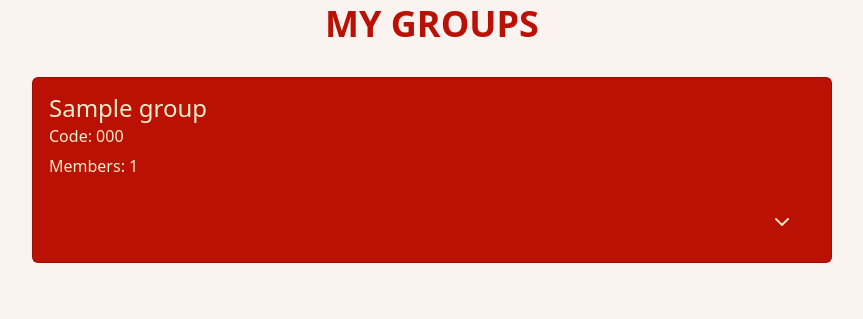
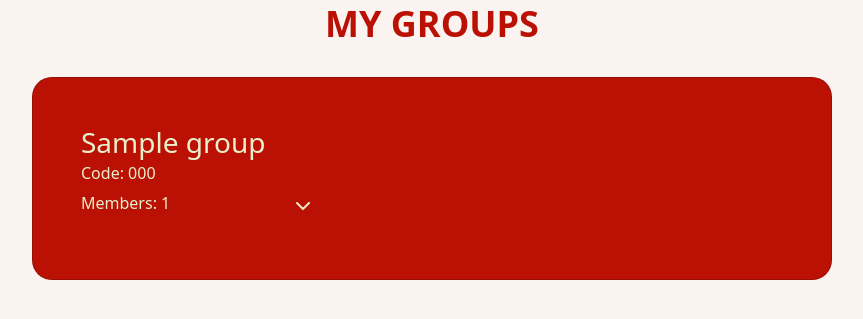
Before and after one commit to alex-enc/secret-santa-wishlist-django, a Django app: template secret_santa_wishlist/secretsanta/templates/my_groups.html in a window 1280 px wide. Shown: the part 102-421 px from the top of the page, without its empty margins (208-1071 px from the left). Run offline with Django 4.2, Linux system fonts and the light colour scheme; the template is opened without the code that fills it: most values are stand-ins (such as "Sample title", 1, 10 or a date in 2020); some libraries are stand-ins or nearby versions.

Commit message:
Align card content in a row

```diff
--- a/secret_santa_wishlist/secretsanta/static/base.css
+++ b/secret_santa_wishlist/secretsanta/static/base.css
@@ -12,7 +12,9 @@
 }
 
 .card-red {
-    background-color: #BA1104
+  background-color: #BA1104;
+  border-radius: 20px;
+  padding: 2rem;
 }
 
 .cream-text {
@@ -20,7 +22,16 @@
 }
 
 .align-right {
-  display: flex;
-  justify-content: flex-end; /* push to the right */
+  /* flex: none;                  prevent stretching */
+  /* margin-left: auto;           push to far right */
+  /* justify-content: flex-end; push to the right */
+  /* margin-top: auto;          push it to the bottom if card grows */
+}
+
+.align-left {
+  flex: none;       /* shrink-wrap text */
+  display: inline-block; /* makes width = text width */
+  justify-content: flex-start; /* push to the left */
+  flex-direction: column; /* stack vertically */
   margin-top: auto;          /* push it to the bottom if card grows */
 }
--- a/secret_santa_wishlist/secretsanta/templates/base.html
+++ b/secret_santa_wishlist/secretsanta/templates/base.html
@@ -6,7 +6,11 @@
         <meta name="viewport" content="width=device-width, initial-scale=1">
         <title>Secret Santa</title>
         <link href="https://cdn.jsdelivr.net/npm/bootstrap@5.3.3/dist/css/bootstrap.min.css" rel="stylesheet" integrity="sha384-QWTKZyjpPEjISv5WaRU9OFeRpok6YctnYmDr5pNlyT2bRjXh0JMhjY6hW+ALEwIH" crossorigin="anonymous">
+        <script src="https://cdn.jsdelivr.net/npm/bootstrap@5.3.3/dist/js/bootstrap.min.js" integrity="sha384-0pUGZvbkm6XF6gxjEnlmuGrJXVbNuzT9qBBavbLwCsOGabYfZo0T0to5eqruptLy" crossorigin="anonymous"></script>
+        <script src="https://cdn.jsdelivr.net/npm/bootstrap@5.3.3/dist/js/bootstrap.bundle.min.js" integrity="sha384-YvpcrYf0tY3lHB60NNkmXc5s9fDVZLESaAA55NDzOxhy9GkcIdslK1eN7N6jIeHz" crossorigin="anonymous"></script>
         <script src="https://cdn.jsdelivr.net/npm/@popperjs/core@2.11.8/dist/umd/popper.min.js" integrity="sha384-I7E8VVD/ismYTF4hNIPjVp/Zjvgyol6VFvRkX/vR+Vc4jQkC+hVqc2pM8ODewa9r" crossorigin="anonymous"></script>
+        <script src="https://code.jquery.com/jquery-3.5.1.slim.min.js" integrity="sha384-DfXdz2htPH0lsSSs5nCTpuj/zy4C+OGpamoFVy38MVBnE+IbbVYUew+OrCXaRkfj" crossorigin="anonymous"></script>
+
         <link href="{% static 'base.css' %}" rel="stylesheet">
         <link href="{% static 'homepage.css' %}" rel="stylesheet">
         <link href="{% static 'buttons.css' %}" rel="stylesheet">
@@ -33,8 +37,6 @@
         </nav>
         {% block body %}
         {% endblock %}
-        <script src="https://cdn.jsdelivr.net/npm/bootstrap@5.3.3/dist/js/bootstrap.min.js" integrity="sha384-0pUGZvbkm6XF6gxjEnlmuGrJXVbNuzT9qBBavbLwCsOGabYfZo0T0to5eqruptLy" crossorigin="anonymous"></script>
-        <script src="https://cdn.jsdelivr.net/npm/bootstrap@5.3.3/dist/js/bootstrap.bundle.min.js" integrity="sha384-YvpcrYf0tY3lHB60NNkmXc5s9fDVZLESaAA55NDzOxhy9GkcIdslK1eN7N6jIeHz" crossorigin="anonymous"></script>
 
     </body>
 </html>
--- a/secret_santa_wishlist/secretsanta/templates/my_groups.html
+++ b/secret_santa_wishlist/secretsanta/templates/my_groups.html
@@ -6,12 +6,14 @@
 
 <div class="center-cards">
     {% for group in member_groups %}
-    <div class="card card-red" style="width: 50rem;">
-        <div class="card-body cream-text">
-            <h4 class="card-title">{{ group.name }}</h4>
+    <div class="card card-red" style="width: 50rem; height: auto;">
+        <div class="card-body cream-text" style="flex-direction: row;">
+            <div class="align-left">
+                <h3 class="card-title">{{ group.name }}</h3>
                 <h6 class="card-subtitle mb-2">Code: {{ group.code }}</h6>
                 <p class="card-text">Members: {{ group.memberships.count }}</p>
-            <div class="align-right">
+            </div>
+            <!-- <div class="align-right"> -->
                 <a class="btn btn-red"
                     data-bs-toggle="collapse"
                     data-bs-target="#groupMembersToggle{{ group.id }}"
@@ -20,7 +22,7 @@
                     aria-controls="groupMembersToggle{{ group.id }}">
                     <img src="/static/images/chevron-down.png">
                 </a>
-            </div>
+            <!-- </div> -->
             <div class="collapse" id="groupMembersToggle{{ group.id }}">
                 <div class="card card-red card-body cream-text">
                     <ul>
@@ -47,8 +49,10 @@
     </div>
     {% endfor %}
     </br>
+
 </div>
 
 
 
+
 {% endblock %}
```
Lines whose indentation alone changed are shown as unchanged.
